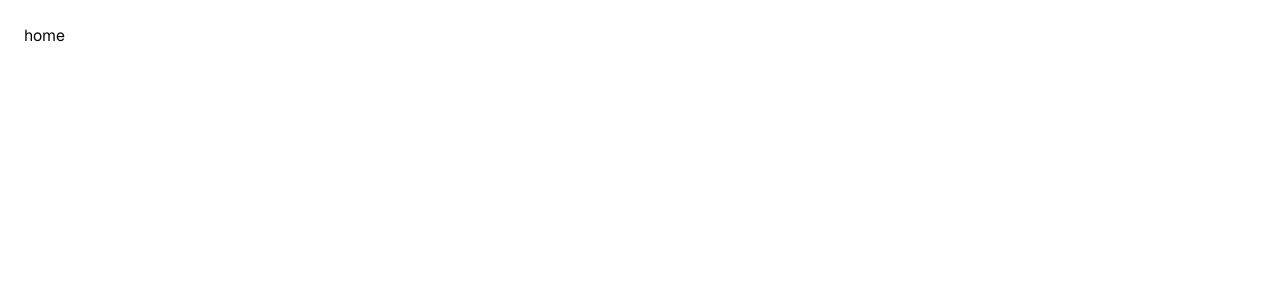
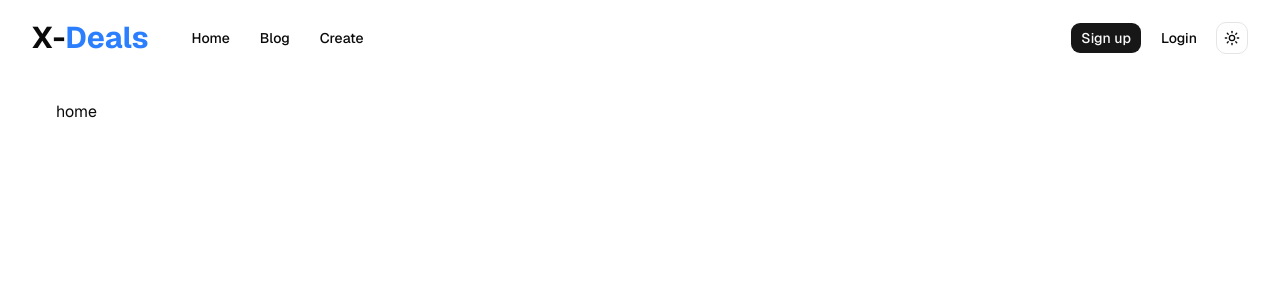
Before and after one commit to mdasif131/Next-JS-16-full-stack-project, a Next.js app: page / in a window 1280 px wide. Shown: the top 300 px of the page. Built offline with nearby package versions, Linux system fonts and the light colour scheme.

Commit message:
add navbar

```diff
--- a/app/layout.tsx
+++ b/app/layout.tsx
@@ -3,6 +3,7 @@ import { Geist, Geist_Mono } from "next/font/google"
 import "./globals.css"
 import { ThemeProvider } from "@/components/theme-provider"
 import { cn } from "@/lib/utils";
+import { Navbar } from "@/components/web/Navbar";
 
 const geist = Geist({subsets:['latin'],variable:'--font-sans'})
 
@@ -20,10 +21,20 @@ export default function RootLayout({
     <html
       lang="en"
       suppressHydrationWarning
-      className={cn("antialiased", fontMono.variable, "font-sans", geist.variable)}
+      className={cn(
+        "antialiased",
+        fontMono.variable,
+        "font-sans",
+        geist.variable
+      )}
     >
       <body>
-        <ThemeProvider>{children}</ThemeProvider>
+        <ThemeProvider>
+          <main className="max-w-7xl mx-auto w-full px-4 md:px-6 lg:px-8">
+            <Navbar />
+            {children}
+          </main>
+        </ThemeProvider>
       </body>
     </html>
   )
--- /dev/null
+++ b/components/web/Navbar.tsx
@@ -0,0 +1,28 @@
+import Link from "next/link"
+import { ThemeToggle } from "../theme-toggle"
+import { buttonVariants } from "../ui/button"
+
+export function Navbar() {
+  return (
+    <nav className="flex w-full items-center justify-between py-5">
+      <div className="flex items-center gap-8">
+        <Link href={"/"}>
+          <h1 className="text-3xl font-bold">
+            X-<span className="text-blue-500">Deals</span>
+          </h1>
+        </Link>
+
+        <div className="flex items-center gap-2">
+          <Link className={buttonVariants({variant:"ghost"})} href="/">Home</Link>
+          <Link className={buttonVariants({variant:"ghost"})} href="/blog">Blog</Link>
+          <Link className={buttonVariants({variant:"ghost"})} href="/create">Create</Link>
+        </div>
+      </div>
+      <div className="flex items-center gap-2">
+        <Link className={buttonVariants()} href="/auth/sign-up">Sign up</Link>
+        <Link className={buttonVariants({variant:"outline"})} href="/auth/login">Login</Link>
+        <ThemeToggle />
+      </div>
+    </nav>
+  )
+}
```
